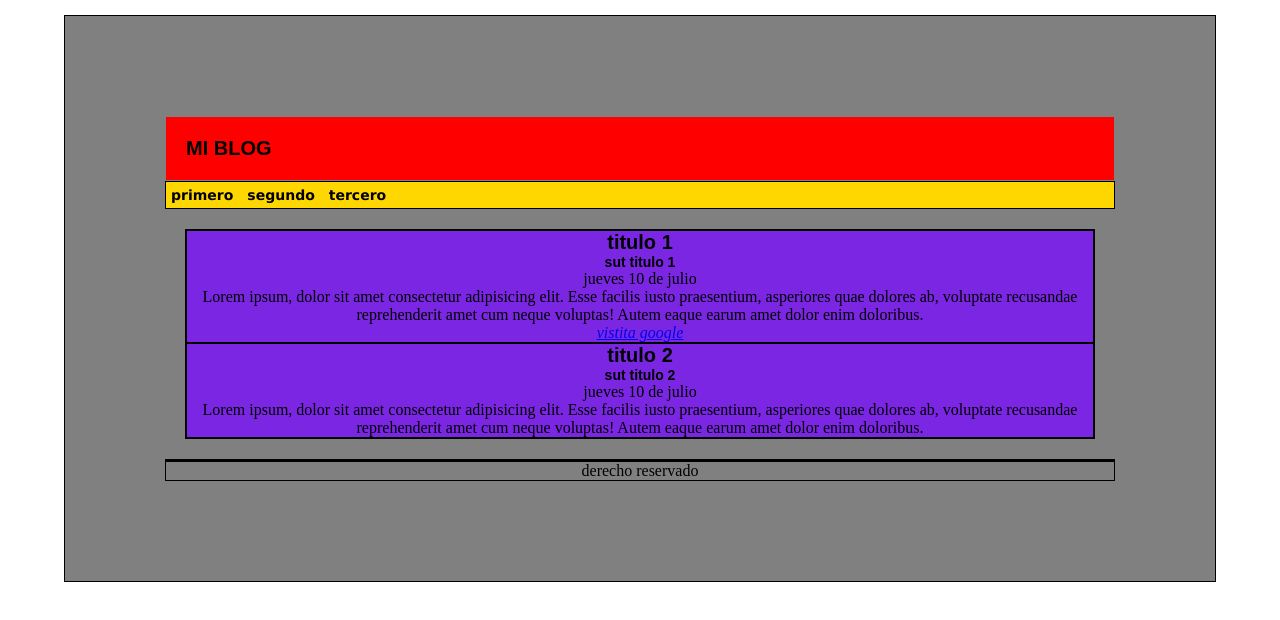
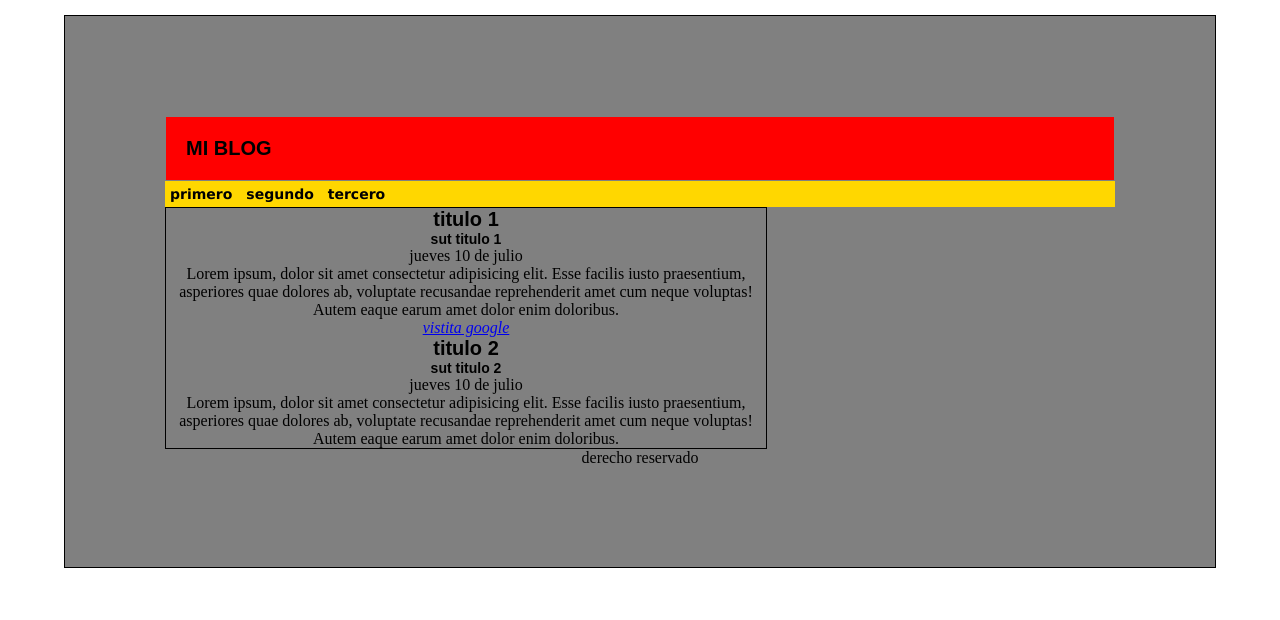
Before and after one commit to oteca267/git_2, a plain HTML site: page index.html in a window 1280 px wide. Drawn offline with Linux system fonts and the light colour scheme.

Commit message:
modificacion style

```diff
--- a/style.css
+++ b/style.css
@@ -14,7 +14,7 @@ h2{
 }
 
 header,section,footer,aside,nav ,article {
- border: 1px solid black;
+
  display: block;
 }
 
@@ -55,6 +55,6 @@ body{
 }
 .seccion{
     border: 1px solid  black;
-   background: #7a26e3;
-   margin: 20px;
+   width: 600px;
+
 }
```
